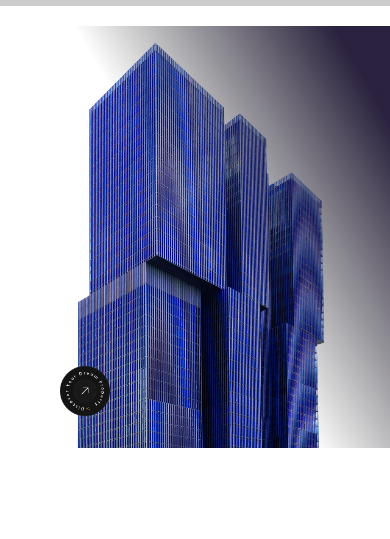
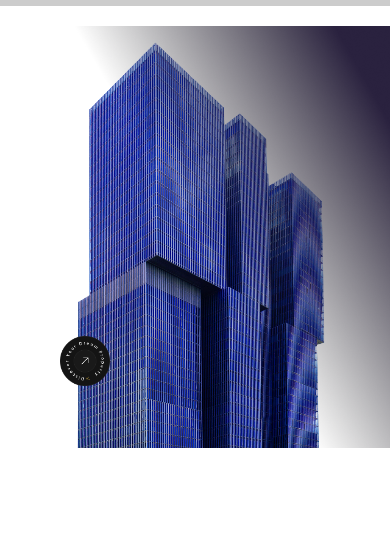
Before and after one commit to Web864/Estate, a plain HTML site: page index.html in a window 390 px wide. Shown: the part 64-603 px from the top of the page. Drawn offline with Linux system fonts and the light colour scheme.

Commit message:
Updated project

```diff
--- a/css/style.css
+++ b/css/style.css
@@ -455,7 +455,7 @@ ul li {
     .sub-container img{
         width: 50px;
         position: absolute;
-        top: 350px;
+        top: 320px;
         left: 60px;
     }
     .sub-container-img img{
```
